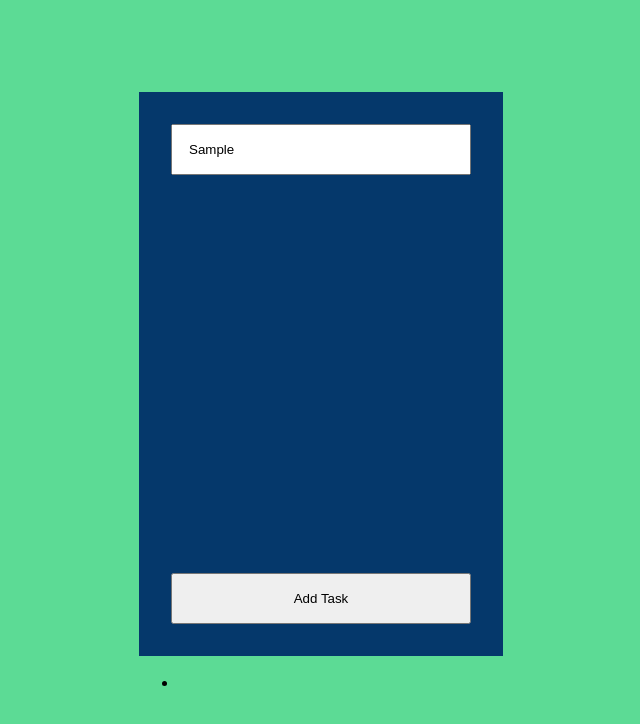
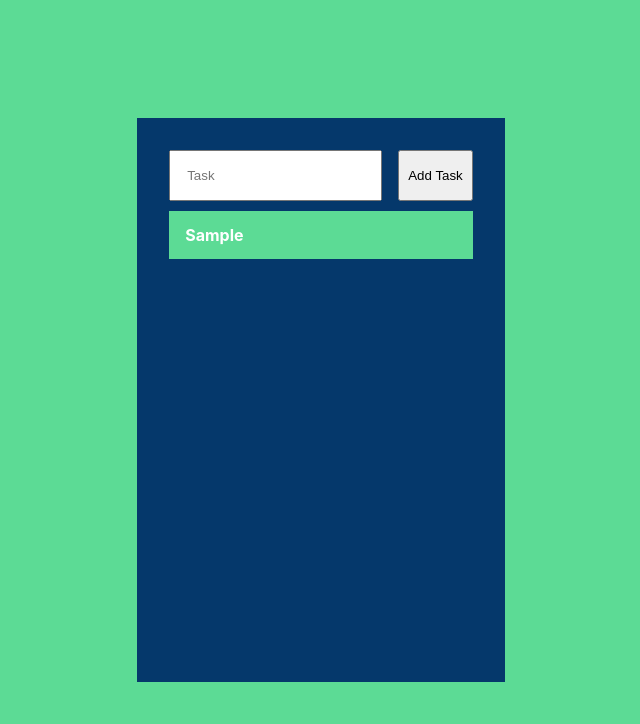
Before and after one commit to swools/react-todo, a React (Create React App) app: page / in a window 1280 px wide. Both pictures are taken after typing "Sample" into the empty fields and a click on the button "Add Task". Shown: the top 724 px of the page, without its empty margins (319-959 px from the left). Built offline with nearby package versions, Linux system fonts and the light colour scheme.

Commit message:
fixed remove item function

```diff
--- a/src/App.css
+++ b/src/App.css
@@ -32,7 +32,8 @@
   }
 }
 
-form {
+/* form  */
+.wrapper {
   background: #05386b;
   min-width: 300px;
   margin: 0 auto;
@@ -50,8 +51,8 @@ input {
 }
 
 button {
-  padding: 1rem;
-  box-sizing: content-box;
+  padding: 1rem 0.5rem;
+  margin-bottom: 5px;
   cursor: pointer;
 }
 
@@ -85,3 +86,13 @@ body {
   background: #F2C4DE;
   cursor: pointer;
 }
+
+.input {
+  flex-grow: 1;
+  margin-right: 1rem;
+}
+
+.todoInput {
+  display: flex;
+  justify-content: space-between;
+}
--- a/src/App.js
+++ b/src/App.js
@@ -28,18 +28,22 @@ class App extends React.Component {
     } else {
       e.preventDefault();
       this.setState({
-        list: this.state.list.concat(this.state.value),
-        value: {text: "", key: ""}
-      });
-
-
-
+        list: this.state.list.concat(this.state.value.text),
+        value: {text: ""}
+      }
+      );
     }
   }
 
-  removeItem() {
-    console.log("CLICKED");
-  }
+  removeItem = index => {
+    const newState = this.state.list.filter(item =>
+      this.state.list.indexOf(item) !== index
+    );
+
+    this.setState({
+      list: newState
+    });
+  };
 
   //Need to add a removeItem function
 
@@ -51,7 +55,7 @@ class App extends React.Component {
           addItem={this.addItem}
           value={this.state.value.text}
         />
-        <ToDoList list={this.state.list} value={this.state.value.text}/>
+        <ToDoList list={this.state.list} removeItem={this.removeItem} />
       </div>
     );
   }
--- a/src/components/InputForm.js
+++ b/src/components/InputForm.js
@@ -7,7 +7,7 @@ const InputForm = props => {
             className="input"
             type="text"
             onChange={props.handleChange}
-            value={props.value.text}
+            value={props.value}
             placeholder="Task"
         />
         <button type="submit" name="submit" value="submit">Add Task</button>
--- a/src/components/ToDoItems.js
+++ b/src/components/ToDoItems.js
@@ -3,7 +3,10 @@ import React from "react";
 const ToDoItems = props =>  {
 
     return (
-    <li>
+    <li
+      className="todo_list-item"
+      onClick={ () => {props.removeItem(props.itemIndex)}}
+    >
       {props.item}
     </li>
   );
--- a/src/components/ToDoList.js
+++ b/src/components/ToDoList.js
@@ -3,11 +3,13 @@ import ToDoItems from './ToDoItems'
 
 const ToDoList = props => {
     return (
-      <ul>
+      <ul className="todo_list">
         {props.list.map((item, index) => (
           <ToDoItems
             key={index}
-            item={item.name}
+            item={item}
+            itemIndex={index}
+            removeItem={props.removeItem}
           />
         ))}
       </ul>
```
